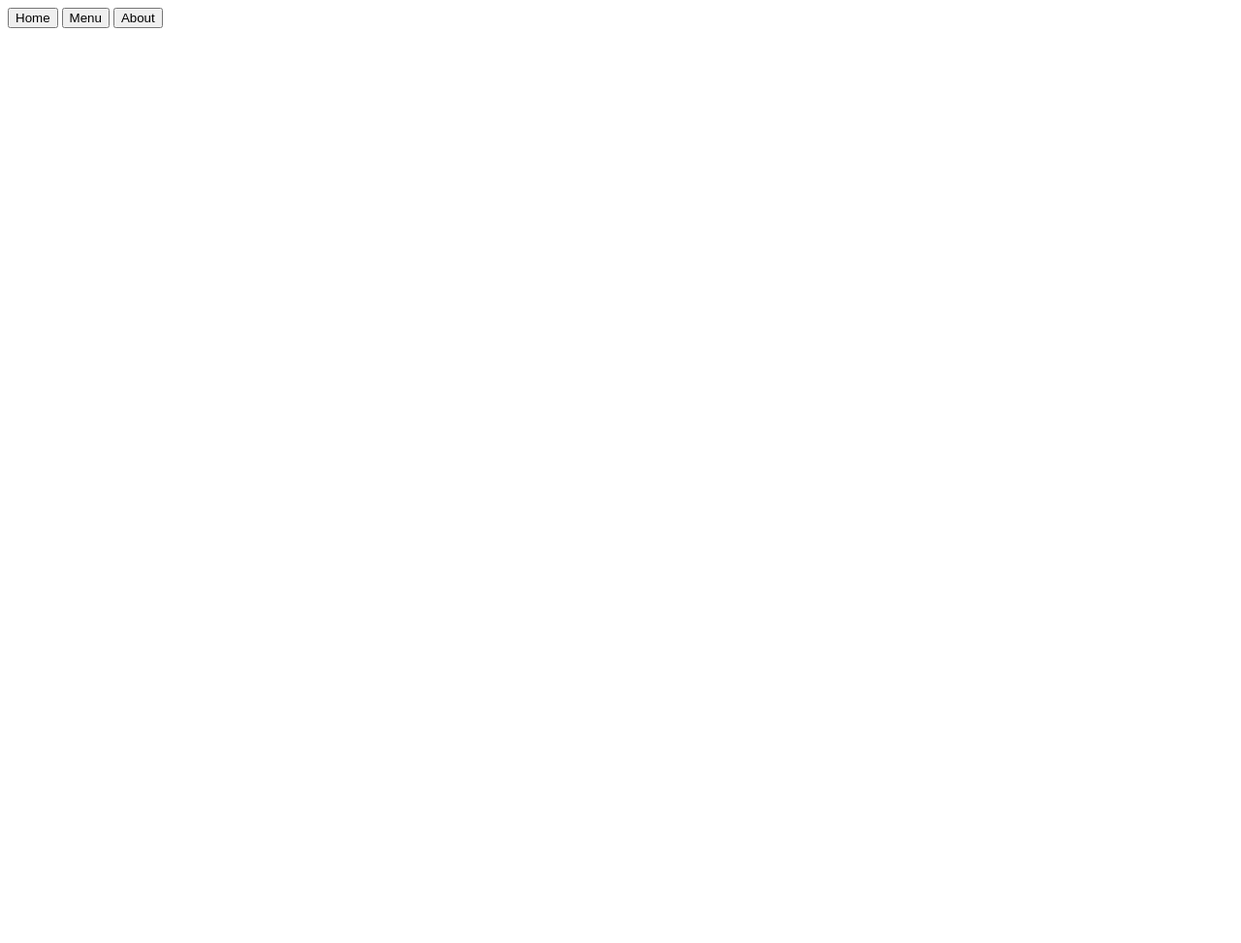
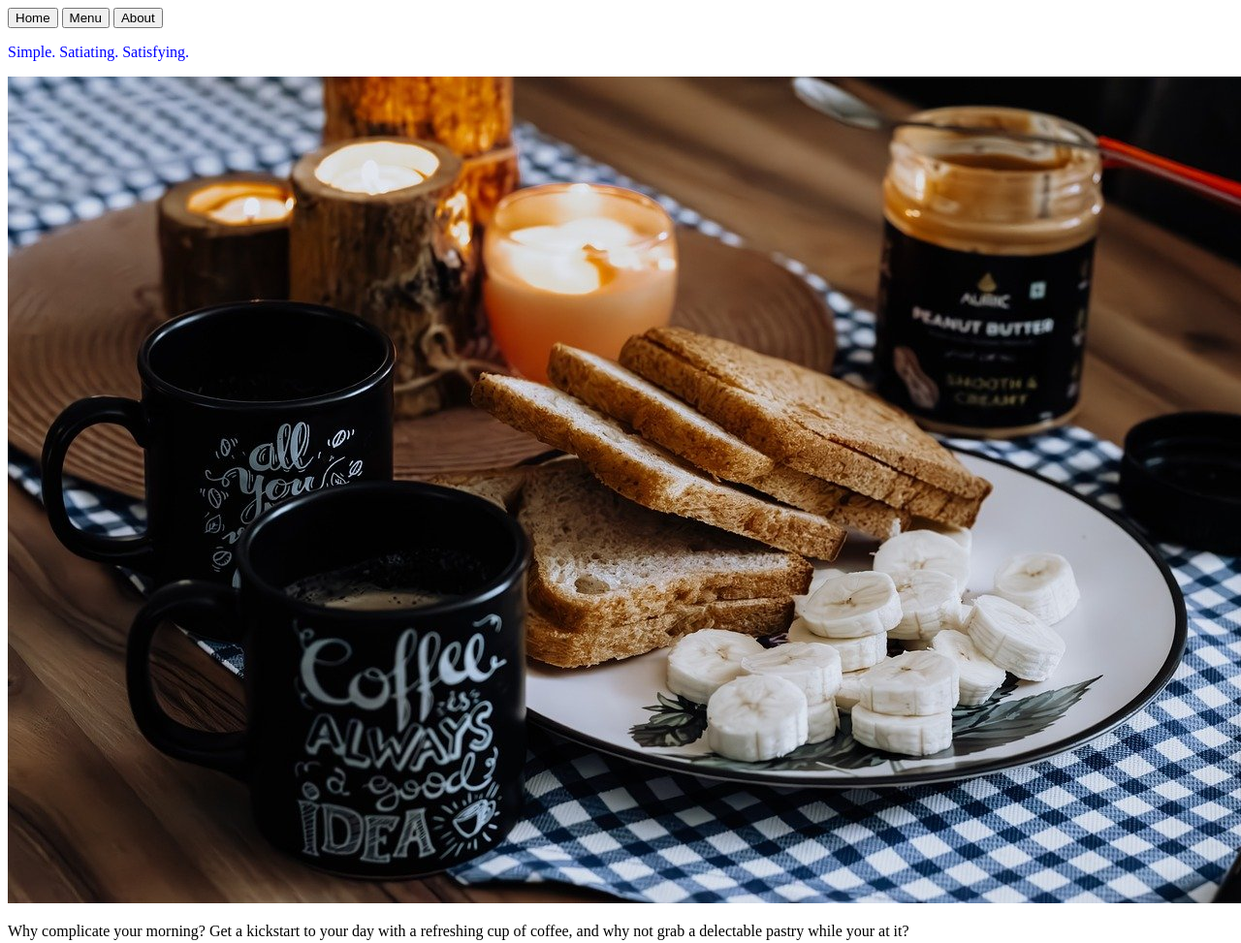
Before and after one commit to Svengodly/Restaurant-Page, a website built with webpack: page src/index.html in a window 1280 px wide. Shown: the whole page at 97% size. Before the commit the page ends 800 px from the top, so only its background shows below. Built offline with nearby package versions, Linux system fonts and the light colour scheme.

Commit message:
Created modules folder which will store the functions for each of the tabs.

```diff
--- a/package.json
+++ b/package.json
@@ -9,7 +9,9 @@
   "author": "Rickey Morris",
   "license": "ISC",
   "devDependencies": {
+    "css-loader": "^7.1.2",
     "html-webpack-plugin": "^5.6.0",
+    "style-loader": "^4.0.0",
     "webpack": "^5.93.0",
     "webpack-cli": "^5.1.4"
   }
--- a/src/index.html
+++ b/src/index.html
@@ -13,6 +13,8 @@
             <button>About</button>
         </nav>
     </header>
-    <div id="contnent"></div>
+    <div id="content">
+
+    </div>
 </body>
 </html>
--- a/src/index.js
+++ b/src/index.js
@@ -1 +1,6 @@
-console.log("Testing");
+import { createHome } from './modules/home';
+import './style.css';
+
+const divContainer = document.getElementById("content");
+
+createHome(divContainer);
--- /dev/null
+++ b/src/modules/home.js
@@ -0,0 +1,19 @@
+import Icon from "../mug.jpg";
+
+export function createHome(parent) {
+    const headliner = document.createElement('p');
+    headliner.setAttribute("id","headliner");
+    headliner.innerText = "Simple. Satiating. Satisfying.";
+
+    const image = document.createElement('img');
+    image.setAttribute("src", Icon);
+
+    const spiel = document.createElement('p');
+    spiel.innerText = "Why complicate your morning? Get a kickstart to your day with a refreshing cup of coffee, and why not grab a delectable pastry while your at it?";
+
+    parent.appendChild(headliner);
+    parent.appendChild(image);
+    parent.appendChild(spiel);
+
+    return parent;
+}
--- /dev/null
+++ b/src/style.css
@@ -0,0 +1,3 @@
+#headliner {
+    color: blue;
+}
--- a/webpack.config.js
+++ b/webpack.config.js
@@ -9,6 +9,18 @@ module.exports = {
             template: 'src/index.html',
         }),
     ],
+    module: {
+        rules: [
+            {
+                test: /\.css$/i,
+                use: ['style-loader', 'css-loader'],
+            },
+            {
+                test: /\.(png|jpg|jpeg)$/i,
+                type: 'asset/resource',
+            },
+        ],
+    },
     output: {
         filename: 'main.js',
         path: path.resolve(__dirname, 'dist'),
```
Also changed, not shown: src/mug.jpg (added), 1 other file.
